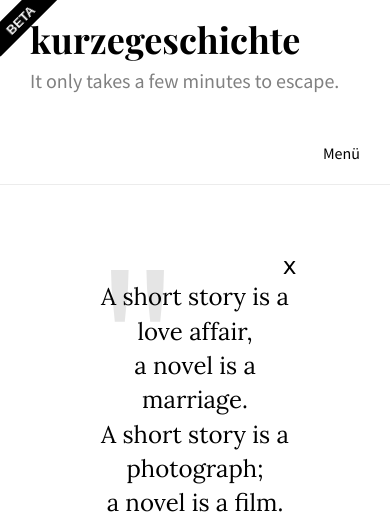
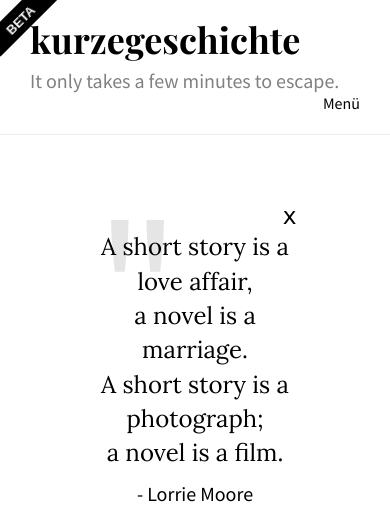
Before and after one commit to Padierfind/Kurzegeschichte, a Flask app: page / in a window 390 px wide. Shown: the top 517 px of the page. Run offline with Flask 2, Linux system fonts and the light colour scheme; data that the repository does not hold is empty; some libraries are stand-ins or nearby versions.

Commit message:
Frontend: Made header smaller for mobile devices.

```diff
--- a/static/css/global.css
+++ b/static/css/global.css
@@ -95,6 +95,12 @@ li a {
 .menu{
     text-align: right;
     margin-top: 50px;
+}
+
+@media only screen and (max-width: 768px) {
+    .menu{
+        margin-top: 0px;
+    }
 }
 
 .menu li{
```
